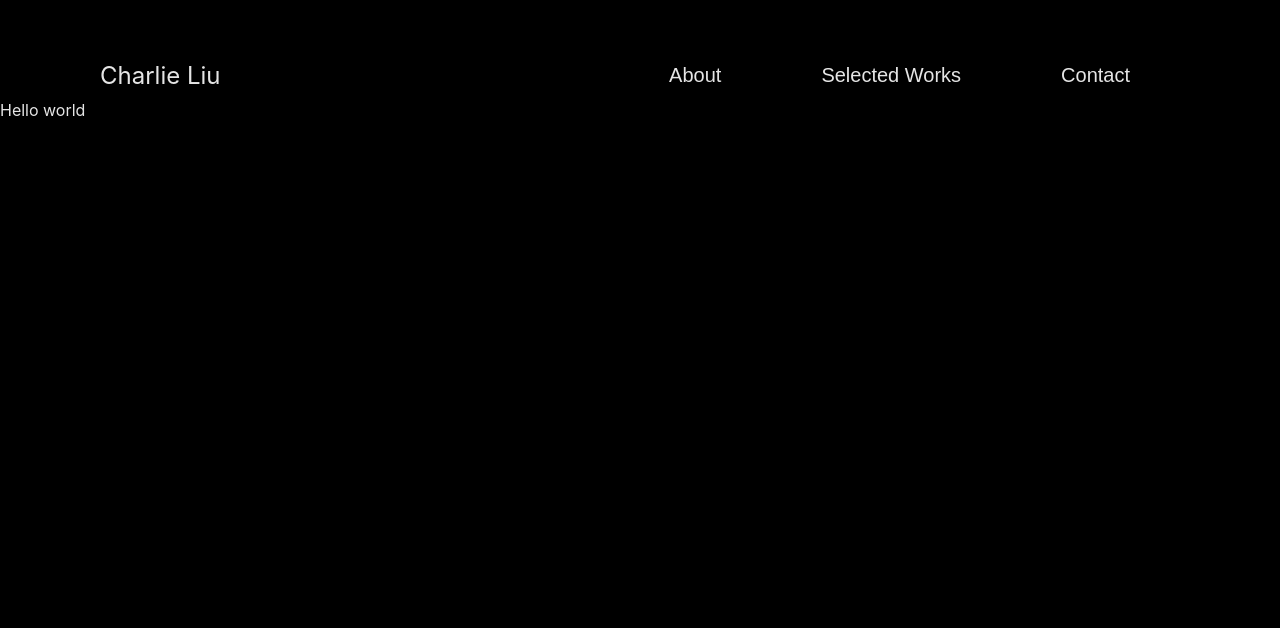
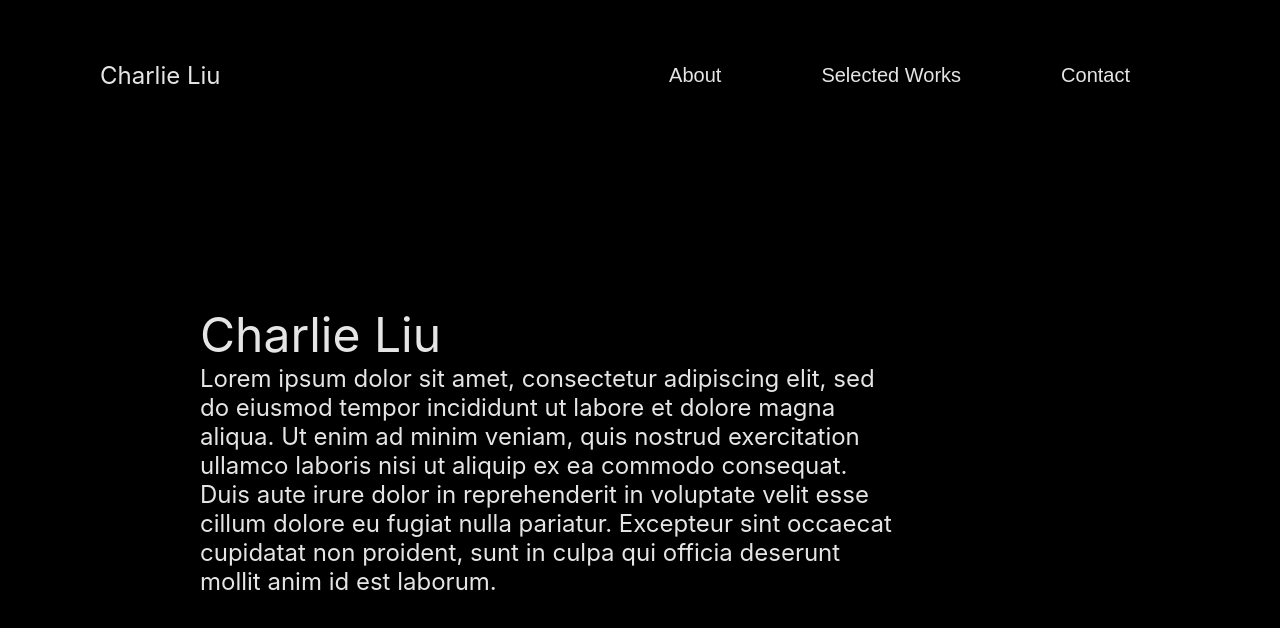
Before and after one commit to itscharlieliu/home-page, a React (Create React App) app: page / in a window 1280 px wide. Shown: the top 628 px of the page. Built offline with nearby package versions, Linux system fonts and the light colour scheme.

Commit message:
Format About screen

```diff
--- a/src/App.module.css
+++ b/src/App.module.css
@@ -5,6 +5,9 @@
   --background: #000000;
   --text: #e5e5e5;
 
+  display: flex;
+  flex-direction: column;
+
   width: 100vw;
   height: 100vh;
 
--- a/src/components/screens/AboutScreen.tsx
+++ b/src/components/screens/AboutScreen.tsx
@@ -1,7 +1,22 @@
 import React from "react";
 
+import styles from "./styles/AboutScreen.module.css";
+
 const AboutScreen = (): JSX.Element => {
-    return <div>Hello world</div>;
+    return (
+        <div className={styles.ScreenContainer}>
+            <div className={styles.AboutContainer}>
+                <span className={styles.AboutTitle}>Charlie Liu</span>
+                <span className={styles.AboutDescription}>
+                    Lorem ipsum dolor sit amet, consectetur adipiscing elit, sed do eiusmod tempor incididunt ut labore
+                    et dolore magna aliqua. Ut enim ad minim veniam, quis nostrud exercitation ullamco laboris nisi ut
+                    aliquip ex ea commodo consequat. Duis aute irure dolor in reprehenderit in voluptate velit esse
+                    cillum dolore eu fugiat nulla pariatur. Excepteur sint occaecat cupidatat non proident, sunt in
+                    culpa qui officia deserunt mollit anim id est laborum.
+                </span>
+            </div>
+        </div>
+    );
 };
 
 export default AboutScreen;
--- /dev/null
+++ b/src/components/screens/styles/AboutScreen.module.css
@@ -0,0 +1,22 @@
+.ScreenContainer {
+    display: flex;
+    flex-direction: row;
+    align-items: center;
+    width: 100%;
+    height: 100%;
+}
+
+.AboutContainer {
+    display: flex;
+    flex-direction: column;
+    margin-left: 200px;
+    max-width: 700px;
+}
+
+.AboutTitle {
+    font-size: 3em;
+}
+
+.AboutDescription {
+    font-size: 1.5em;
+}
--- a/src/reportWebVitals.ts
+++ b/src/reportWebVitals.ts
@@ -1,7 +1,8 @@
 import { ReportHandler } from "web-vitals";
 
+/* eslint-disable */
 const reportWebVitals = (onPerfEntry?: ReportHandler) => {
-    if (onPerfEntry && onPerfEntry instanceof Function) {
+    if (onPerfEntry) {
         import("web-vitals").then(({ getCLS, getFID, getFCP, getLCP, getTTFB }) => {
             getCLS(onPerfEntry);
             getFID(onPerfEntry);
```
